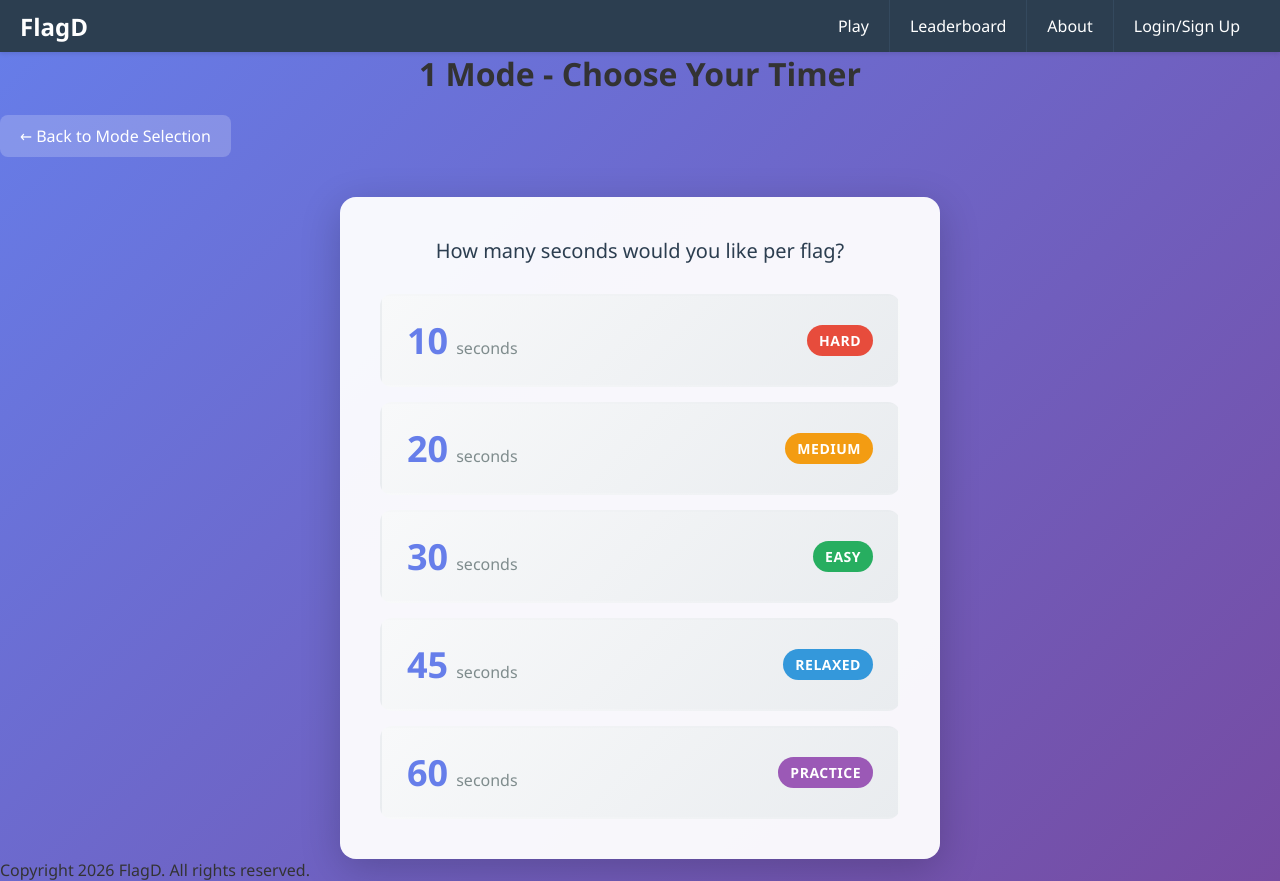
After one commit to 3142817I-stack/flaged_group_D, a Django app: page /flagd/play/1/timer/ in a window 1280 px wide. The commit adds this page. Run offline with Django 3.2, Linux system fonts and the light colour scheme.

Commit message:
Added choose time for questions page before quiz starts

```diff
--- a/flagd/urls.py
+++ b/flagd/urls.py
@@ -9,6 +9,7 @@ urlpatterns = [
     path('account/', views.account, name='account'),
     path('leaderboard/', views.leaderboard, name='leaderboard'),
     path('play/', views.play, name='play'),
+    path('play/<str:mode>/timer/', views.play_timer, name='play_timer'),
     path('play/<str:mode>/', views.play_game, name='play_game'),
     #path('category/<slug:category_name_slug>/', views.show_category, name='show_category'),
     #path('add_category/', views.add_category, name='add_category'),
--- a/flagd/views.py
+++ b/flagd/views.py
@@ -29,6 +29,22 @@ def play(request):
     context_dict = {}
     return render(request, 'flagd/play.html', context=context_dict)
 
+def play_timer(request, mode):
+    # Show timer selection screen
+    mode_names = {
+        'global': 'Global',
+        'europe': 'Europe',
+        'africa': 'Africa',
+        'asiaoceania': 'Asia Oceania',
+        'americas': 'Americas'
+    }
+
+    context_dict = {
+        'mode': mode,
+        'mode_name': mode_names.get(mode, mode.title())
+    }
+    return render(request, 'flagd/play_timer.html', context=context_dict)
+
 def play_game(request, mode):
     from flagd.models import Flag, CountryAlias
     from django.db.models import Q
@@ -41,6 +57,18 @@ def play_game(request, mode):
         'asiaoceania': 'Asia Oceania',
         'americas': 'Americas'
     }
+
+    # Get timer duration from query parameter (default to 30 seconds)
+    timer_duration = request.GET.get('timer', '30')
+    try:
+        timer_duration = int(timer_duration)
+        # Validate timer duration (between 5 and 120 seconds)
+        if timer_duration < 5:
+            timer_duration = 5
+        elif timer_duration > 120:
+            timer_duration = 120
+    except ValueError:
+        timer_duration = 30
 
     # Get flags based on mode
     if mode == 'global':
@@ -61,12 +89,14 @@ def play_game(request, mode):
             'flag': flag,
             'aliases': aliases,
             'mode': mode,
-            'mode_name': mode_names.get(mode, mode.title())
+            'mode_name': mode_names.get(mode, mode.title()),
+            'timer_duration': timer_duration
         }
     else:
         context_dict = {
             'mode': mode,
-            'mode_name': mode_names.get(mode, mode.title())
+            'mode_name': mode_names.get(mode, mode.title()),
+            'timer_duration': timer_duration
         }
 
     return render(request, 'flagd/play_game.html', context=context_dict)
--- a/static/css/styles.css
+++ b/static/css/styles.css
@@ -340,6 +340,99 @@ body {
     background-color: rgba(255, 255, 255, 0.3);
 }
 
+/* Timer Selection Styling */
+.timer-selection-container {
+    margin-top: 40px;
+    padding: 40px;
+    background-color: rgba(255, 255, 255, 0.95);
+    border-radius: 16px;
+    box-shadow: 0 10px 40px rgba(0, 0, 0, 0.2);
+    max-width: 600px;
+    margin-left: auto;
+    margin-right: auto;
+}
+
+.timer-selection-intro {
+    font-size: 20px;
+    color: #2c3e50;
+    margin-bottom: 30px;
+    text-align: center;
+}
+
+.timer-options {
+    display: flex;
+    flex-direction: column;
+    gap: 15px;
+}
+
+.timer-option {
+    display: flex;
+    justify-content: space-between;
+    align-items: center;
+    padding: 20px 25px;
+    background: linear-gradient(135deg, #f8f9fa 0%, #e9ecef 100%);
+    border-radius: 12px;
+    text-decoration: none;
+    color: #2c3e50;
+    transition: all 0.3s ease;
+    border: 2px solid transparent;
+}
+
+.timer-option:hover {
+    transform: translateY(-3px);
+    box-shadow: 0 8px 25px rgba(0, 0, 0, 0.15);
+    border-color: #667eea;
+    background: linear-gradient(135deg, #fff 0%, #f8f9fa 100%);
+}
+
+.timer-option-content {
+    display: flex;
+    align-items: baseline;
+    gap: 8px;
+}
+
+.timer-option-value {
+    font-size: 36px;
+    font-weight: 700;
+    color: #667eea;
+}
+
+.timer-option-label {
+    font-size: 16px;
+    color: #7f8c8d;
+}
+
+.timer-option-difficulty {
+    font-size: 14px;
+    font-weight: 600;
+    padding: 6px 12px;
+    border-radius: 20px;
+    background-color: #667eea;
+    color: white;
+    text-transform: uppercase;
+    letter-spacing: 0.5px;
+}
+
+.timer-option:nth-child(1) .timer-option-difficulty {
+    background-color: #e74c3c;
+}
+
+.timer-option:nth-child(2) .timer-option-difficulty {
+    background-color: #f39c12;
+}
+
+.timer-option:nth-child(3) .timer-option-difficulty {
+    background-color: #27ae60;
+}
+
+.timer-option:nth-child(4) .timer-option-difficulty {
+    background-color: #3498db;
+}
+
+.timer-option:nth-child(5) .timer-option-difficulty {
+    background-color: #9b59b6;
+}
+
 /* Timer Styling */
 .timer-container {
     margin-bottom: 20px;
--- a/templates/flagd/play_game.html
+++ b/templates/flagd/play_game.html
@@ -17,7 +17,7 @@ s{% extends 'flagd/base.html' %}
         <div class="flag-display">
             <div class="timer-container">
                 <div class="timer-display">
-                    <span id="timer-seconds">30</span>
+                    <span id="timer-seconds">{{ timer_duration }}</span>
                     <span class="timer-label">seconds</span>
                 </div>
                 <div class="timer-bar">
@@ -54,7 +54,7 @@ s{% extends 'flagd/base.html' %}
             const timerProgress = document.getElementById('timer-progress');
 
             // Timer configuration - easy to change!
-            const TIMER_DURATION = 30; // seconds
+            const TIMER_DURATION = {{ timer_duration }}; // seconds
 
             {% if flag %}
             const correctAnswer = "{{ flag.country_name }}".toLowerCase();
--- /dev/null
+++ b/templates/flagd/play_timer.html
@@ -0,0 +1,62 @@
+{% extends 'flagd/base.html' %}
+{% load staticfiles %}
+
+{% block title_block %}
+    Select Timer - {{ mode_name }} Mode
+{% endblock %}
+
+{% block body_block %}
+    <div class="play-page">
+        <h1>{{ mode_name }} Mode - Choose Your Timer</h1>
+
+        <div class="back-link">
+            <a href="{% url 'flagd:play' %}">&larr; Back to Mode Selection</a>
+        </div>
+
+        <div class="timer-selection-container">
+            <p class="timer-selection-intro">How many seconds would you like per flag?</p>
+
+            <div class="timer-options">
+                <a href="{% url 'flagd:play_game' mode=mode %}?timer=10" class="timer-option">
+                    <div class="timer-option-content">
+                        <span class="timer-option-value">10</span>
+                        <span class="timer-option-label">seconds</span>
+                    </div>
+                    <span class="timer-option-difficulty">Hard</span>
+                </a>
+
+                <a href="{% url 'flagd:play_game' mode=mode %}?timer=20" class="timer-option">
+                    <div class="timer-option-content">
+                        <span class="timer-option-value">20</span>
+                        <span class="timer-option-label">seconds</span>
+                    </div>
+                    <span class="timer-option-difficulty">Medium</span>
+                </a>
+
+                <a href="{% url 'flagd:play_game' mode=mode %}?timer=30" class="timer-option">
+                    <div class="timer-option-content">
+                        <span class="timer-option-value">30</span>
+                        <span class="timer-option-label">seconds</span>
+                    </div>
+                    <span class="timer-option-difficulty">Easy</span>
+                </a>
+
+                <a href="{% url 'flagd:play_game' mode=mode %}?timer=45" class="timer-option">
+                    <div class="timer-option-content">
+                        <span class="timer-option-value">45</span>
+                        <span class="timer-option-label">seconds</span>
+                    </div>
+                    <span class="timer-option-difficulty">Relaxed</span>
+                </a>
+
+                <a href="{% url 'flagd:play_game' mode=mode %}?timer=60" class="timer-option">
+                    <div class="timer-option-content">
+                        <span class="timer-option-value">60</span>
+                        <span class="timer-option-label">seconds</span>
+                    </div>
+                    <span class="timer-option-difficulty">Practice</span>
+                </a>
+            </div>
+        </div>
+    </div>
+{% endblock %}
```
Also changed, not shown: templates/flagd/play.html (+5 -5 lines).
